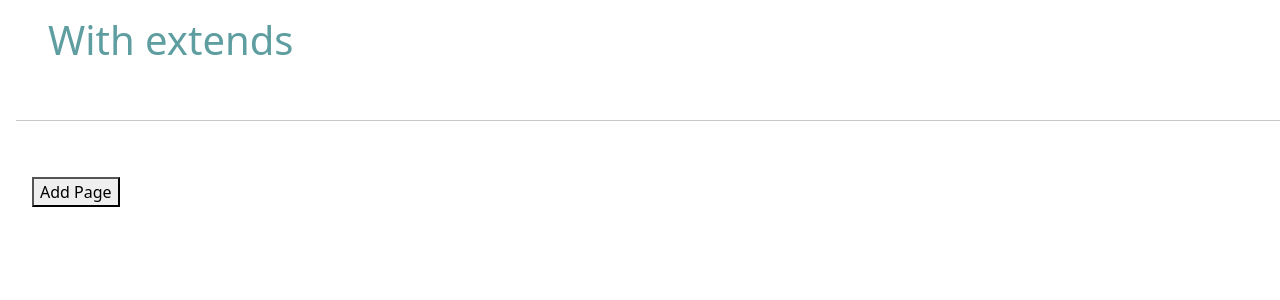
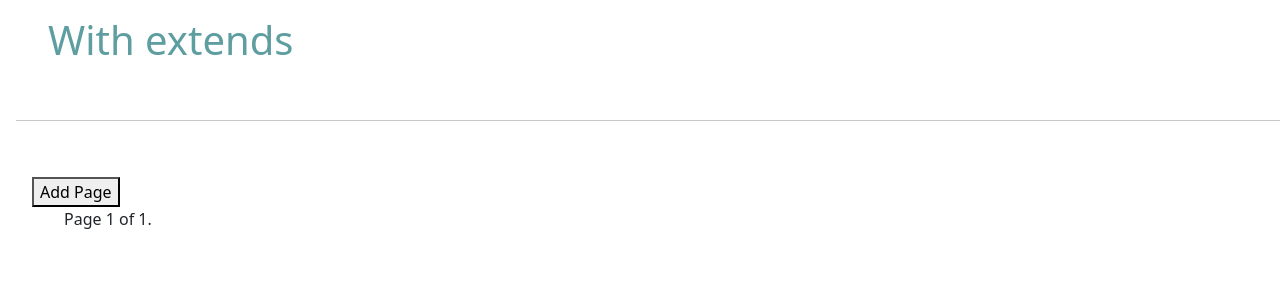
Before and after one commit to israfil3019/django-crud, a Django app: page /list/ in a window 1280 px wide. Shown: the top 300 px of the page. Run offline with Django 3.2, Linux system fonts and the light colour scheme; data that the repository does not hold is empty.

Commit message:
add pagination and detail page(template)

```diff
--- a/src/fscohort/templates/fscohort/student_delete.html
+++ b/src/fscohort/templates/fscohort/student_delete.html
@@ -9,6 +9,6 @@
         {% csrf_token %}
         Are you sure!
         <input type="submit" value="Yes">
-        <a href="{% url 'list' %}">no</a>
+        <a href="{% url 'list' %}"><Button type="button">No</Button></a>
     </form>
 {% endblock content %}
--- a/src/fscohort/templates/fscohort/student_list.html
+++ b/src/fscohort/templates/fscohort/student_list.html
@@ -16,4 +16,21 @@ Student List
 <a href="{% url 'add' %}">
   <button>Add Page</button>
 </a>
+<div class="pagination">
+  <span class="step-links">
+      {% if page_obj.has_previous %}
+          <a href="?page=1">&laquo; first</a>
+          <a href="?page={{ page_obj.previous_page_number }}">previous</a>
+      {% endif %}
+
+      <span class="current">
+          Page {{ page_obj.number }} of {{ page_obj.paginator.num_pages }}.
+      </span>
+
+      {% if page_obj.has_next %}
+          <a href="?page={{ page_obj.next_page_number }}">next</a>
+          <a href="?page={{ page_obj.paginator.num_pages }}">last &raquo;</a>
+      {% endif %}
+  </span>
+</div>
 {% endblock content %}
--- a/src/fscohort/urls.py
+++ b/src/fscohort/urls.py
@@ -1,5 +1,5 @@
 from django.urls import path
-from .views import StudentList, student_add, student_delete, student_detail, student_list, student_update, HomeView
+from .views import StudentCreate, StudentDetail, StudentList, student_delete, student_update, HomeView
 # from django.views.generic import TemplateView
 
 urlpatterns = [
@@ -8,8 +8,11 @@ urlpatterns = [
     path("", HomeView.as_view(), name="home"),
     # path("list/", student_list, name="list"),
     path("list/", StudentList.as_view(), name="list"),
-    path("add/", student_add, name="add"),
-    path("<int:id>/", student_detail, name="detail"),
+    # path("add/", student_add, name="add"),
+    path("add/", StudentCreate.as_view(), name="add"),
+    # path("<int:id>/", student_detail, name="detail"),     # it use id; we can change it from detail.py
+    # must call with slug or object pk; //
+    path("<int:pk>/", StudentDetail.as_view(), name="detail"),
     path("<int:id>/update/", student_update, name="update"),
     path("<int:id>/delete/", student_delete, name="delete"),
 ]
--- a/src/fscohort/views.py
+++ b/src/fscohort/views.py
@@ -3,7 +3,8 @@ from .forms import StudentForm
 from django.http import HttpResponse
 from django.shortcuts import get_object_or_404, redirect, render
 from .models import Student
-from django.views.generic import TemplateView,  ListView
+from django.views.generic import TemplateView,  ListView, CreateView, DetailView
+from django.urls import reverse_lazy
 
 
 # def home(request):
@@ -32,6 +33,8 @@ class StudentList(ListView):
     model = Student
     # template_name           # default app/student_list.html == we dont have to write this.
     context_object_name = "students"    # default object list
+    # ordering = [nums]
+    paginate_by = 2
 
 
 def student_add(request):
@@ -47,6 +50,12 @@ def student_add(request):
     }
     return render(request, "fscohort/student_add.html", context)
 
+class StudentCreate(CreateView):
+    model = Student
+    form_class = StudentForm
+    template_name = "fscohort/student_add.html"  # app/student_form.html  == suffix  '_form'
+    success_url = reverse_lazy('list')  # redirect == '/list/'
+
 
 def student_detail(request, id):
     student = Student.objects.get(id=id)
@@ -54,6 +63,12 @@ def student_detail(request, id):
         "student": student
     }
     return render(request, "fscohort/student_detail.html", context)
+
+
+class StudentDetail(DetailView):
+    model = Student
+    # pk_url_kwarg = 'id'  # from detail.py we can use id instead of pk
+    # template_name =
 
 
 # def student_update(request, id):
```
